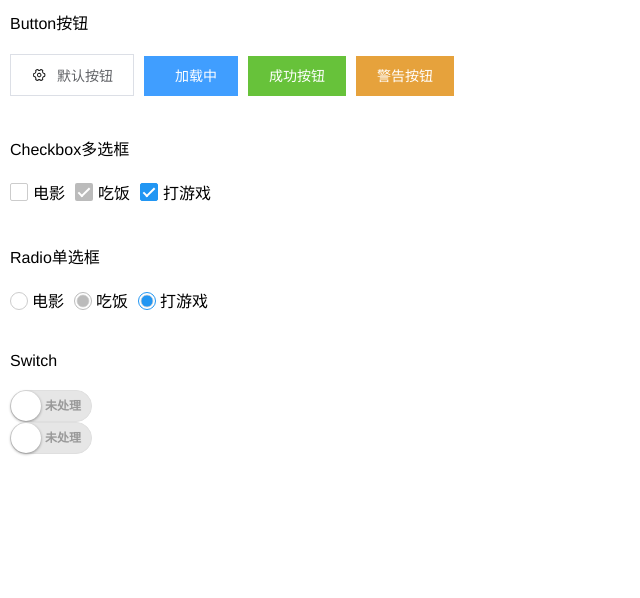
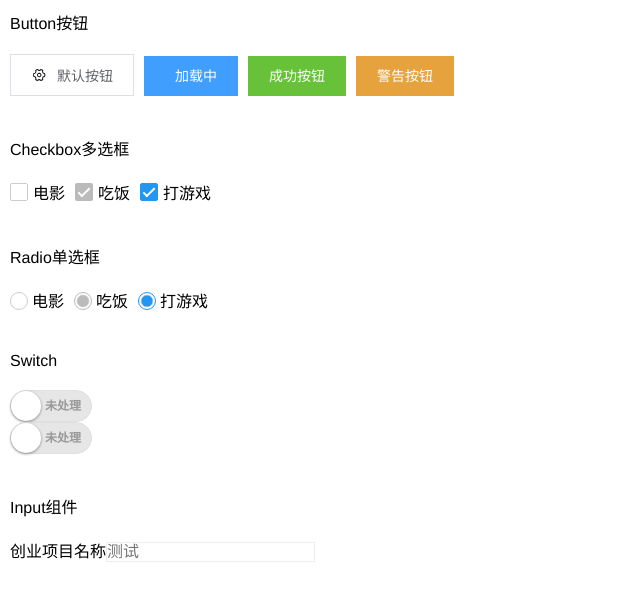
Before and after one commit to yangyuan02/yang-base-ui, a Vue app: page / in a window 1280 px wide. Shown: the top 598 px of the page, without its empty margins (0-640 px from the left). Built offline with nearby package versions, Linux system fonts and the light colour scheme; a small style sheet from the web is missing.

Commit message:
feat(input组件)

```diff
--- a/src/App.vue
+++ b/src/App.vue
@@ -24,6 +24,10 @@
       <base-switch :value="value" :FId="FId" :index="index" class="vswitch" :handle="true" @changeSwitch="changeSwitch"></base-switch>
       <base-switch :value="value" :FId="FId" :index="index" class="vswitch" :handle="true" @changeSwitch="changeSwitch"></base-switch>
     </div>
+    <div style="margin-top:40px;">
+      <p style="margin-bottom:20px;">Input组件</p>
+      <base-input :text="'创业项目名称'" v-model="projectN" placeholder="测试"></base-input>
+    </div>
     <!-- <base-loading :isLoading="isLoading"></base-loading> -->
     <!-- <base-icon type="ceshi"></base-icon> -->
   </div>
@@ -36,6 +40,7 @@ import BaseButton from './components/BaseButton';
 import BaseCheckbox from './components/BaseCheckbox';
 import BaseRadio from './components/BaseRadio';
 import BaseSwitch from './components/BaseSwitch';
+import BaseInput from './components/BaseInput';
 export default {
   name: 'app',
   data() {
@@ -43,7 +48,8 @@ export default {
       isLoading: true,
       value: false,
       FId: '123',
-      index: 0
+      index: 0,
+      projectN: ''
     };
   },
   components: {
@@ -52,7 +58,8 @@ export default {
     // BaseIcon
     BaseCheckbox,
     BaseRadio,
-    BaseSwitch
+    BaseSwitch,
+    BaseInput
   },
   methods: {
     handleClick(e) {
--- a/src/components/BaseInput.vue
+++ b/src/components/BaseInput.vue
@@ -1,9 +1,29 @@
 <template>
-  <div></div>
+  <div class="ui-input-container">
+    <span class="input-box-name">{{text}}</span>
+    <input type="text" ref="input" :value="value" @input="$emit('input', $event.target.value)" v-bind="$attrs">
+  </div>
 </template>
 <script>
-export default {};
+export default {
+  inheritAttrs: false,
+  props: {
+    text: {
+      type: String,
+      default: ''
+    },
+    value: {
+      type: String,
+      default: ''
+    }
+  }
+};
 </script>
 
 <style lang="less" scoped>
+.ui-input-container {
+  input {
+    border: 1px solid #eee;
+  }
+}
 </style>
```
